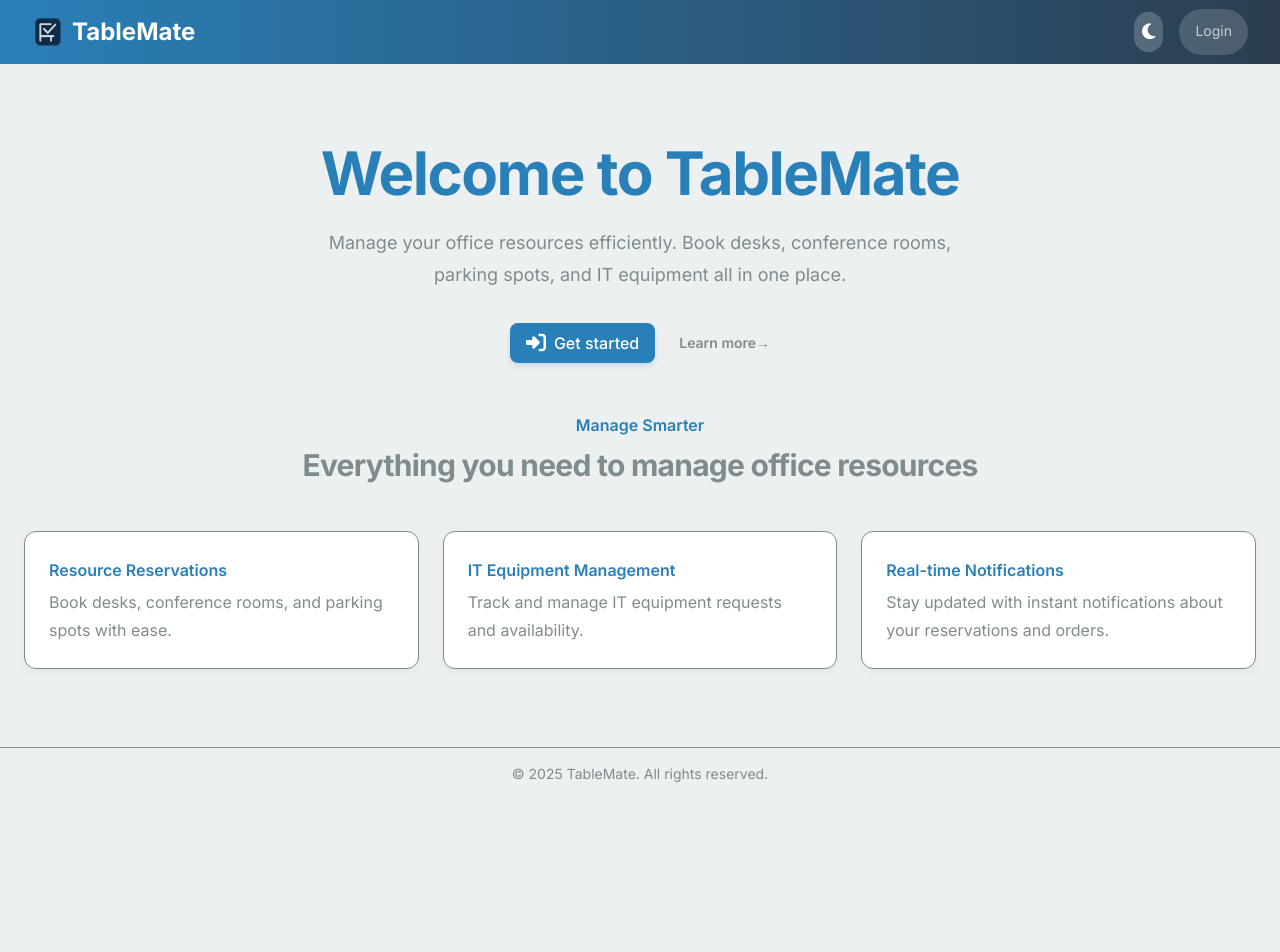
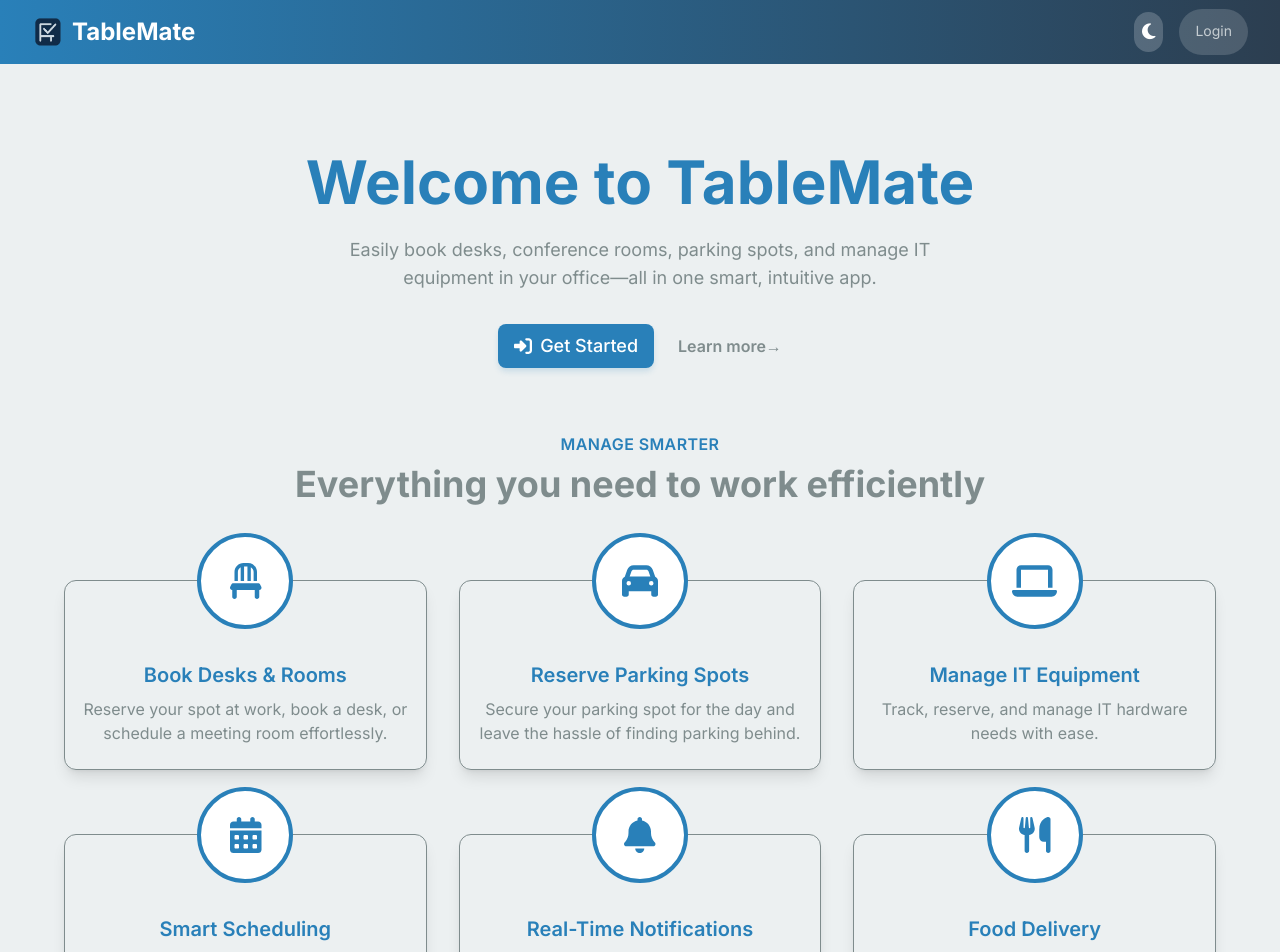
Before and after one commit to frogalo/tablemate, a Next.js app: page / in a window 1280 px wide. Shown: the top 952 px of the page. Before the commit the page ends 800 px from the top, so only its background shows below. Built offline with nearby package versions, Linux system fonts and the light colour scheme.

Commit message:
homepage redesign

```diff
--- a/src/app/page.js
+++ b/src/app/page.js
@@ -1,71 +1,165 @@
 "use client";
 
 import Link from "next/link";
-import '@fortawesome/fontawesome-free/css/all.min.css';
+import { FontAwesomeIcon } from "@fortawesome/react-fontawesome";
+import {
+    faCalendarAlt,
+    faChair,
+    faCar,
+    faLaptop,
+    faBell,
+    faSignInAlt,
+    faUtensils, // New icon for Food Delivery
+} from "@fortawesome/free-solid-svg-icons";
+import "@fortawesome/fontawesome-free/css/all.min.css";
 
 export default function Home() {
     return (
-        <div className="h-full flex flex-col justify-center">
+        <div className="flex flex-col justify-center bg-light">
             {/* Hero Section */}
-            <div className="text-center mb-12">
-                <h1 className="text-4xl font-bold tracking-tight text-primary sm:text-6xl mb-6">
+            <header className="text-center py-16 px-4">
+                <h1 className="text-4xl sm:text-6xl font-bold text-primary mb-6">
                     Welcome to TableMate
                 </h1>
-                <p className="text-lg leading-8 text-neutral max-w-2xl mx-auto">
-                    Manage your office resources efficiently. Book desks, conference rooms,
-                    parking spots, and IT equipment all in one place.
+                <p className="max-w-2xl mx-auto text-lg text-neutral mb-8">
+                    Easily book desks, conference rooms, parking spots, and manage IT
+                    equipment in your office—all in one smart, intuitive app.
                 </p>
-                <div className="mt-8 flex items-center justify-center gap-x-6">
-                    <Link href="/login" className="btn-primary inline-flex items-center">
-                        <i className="fa fa-sign-in-alt text-xl mr-2"></i>
-                        Get started
+                <div className="flex justify-center items-center gap-6">
+                    <Link
+                        href="/login"
+                        className="btn-primary inline-flex items-center px-6 py-3 text-lg rounded-lg"
+                    >
+                        <FontAwesomeIcon icon={faSignInAlt} className="mr-2" />
+                        Get Started
                     </Link>
-                    <Link href="/about" className="text-sm font-semibold leading-6 text-neutral inline-flex items-center">
+                    <Link
+                        href="/about"
+                        className="inline-flex items-center text-neutral font-semibold text-base"
+                    >
                         Learn more <span aria-hidden="true">→</span>
                     </Link>
                 </div>
+            </header>
+
+            <div className="max-w-4xl mx-auto text-center mb-12">
+                <h2 className="text-base font-semibold text-primary uppercase tracking-wide">
+                    Manage Smarter
+                </h2>
+                <p className="mt-2 mb-7 text-3xl sm:text-4xl font-bold text-neutral">
+                    Everything you need to work efficiently
+                </p>
             </div>
 
-            {/* Feature Grid */}
-            <div className="mx-auto w-full">
-                <div className="text-center mb-12">
-                    <h2 className="text-base font-semibold leading-7 text-primary">
-                        Manage Smarter
-                    </h2>
-                    <p className="mt-2 text-3xl font-bold tracking-tight text-neutral">
-                        Everything you need to manage office resources
-                    </p>
+            <div className="max-w-6xl mx-auto grid grid-cols-1 md:grid-cols-2 lg:grid-cols-3 gap-8">
+                {/* Feature 1: Book Desks & Rooms */}
+                <div className="relative bg-card-bg rounded-xl border border-card-border shadow-lg overflow-visible transition transform hover:scale-105 duration-300 mb-8">
+                    <div className="absolute -top-12 left-1/2 transform -translate-x-1/2">
+                        <div className="w-24 h-24 rounded-full border-4 border-primary bg-white flex items-center justify-center">
+                            <FontAwesomeIcon icon={faChair} className="text-4xl text-primary" />
+                        </div>
+                    </div>
+                    <div className="pt-20 pb-6 px-4 text-center">
+                        <h3 className="text-xl font-semibold text-primary mb-2">
+                            Book Desks &amp; Rooms
+                        </h3>
+                        <p className="text-neutral text-sm sm:text-base">
+                            Reserve your spot at work, book a desk, or schedule a meeting room
+                            effortlessly.
+                        </p>
+                    </div>
                 </div>
-                <dl className="grid grid-cols-1 gap-6 lg:grid-cols-3">
-                    {/* Feature 1 */}
-                    <div className="card">
-                        <dt className="text-base font-semibold leading-7 text-primary">
-                            Resource Reservations
-                        </dt>
-                        <dd className="mt-1 text-base leading-7 text-neutral">
-                            Book desks, conference rooms, and parking spots with ease.
-                        </dd>
+
+                {/* Feature 2: Reserve Parking Spots */}
+                <div className="relative bg-card-bg rounded-xl border border-card-border shadow-lg overflow-visible transition transform hover:scale-105 duration-300 mb-8">
+                    <div className="absolute -top-12 left-1/2 transform -translate-x-1/2">
+                        <div className="w-24 h-24 rounded-full border-4 border-primary bg-white flex items-center justify-center">
+                            <FontAwesomeIcon icon={faCar} className="text-4xl text-primary" />
+                        </div>
                     </div>
-                    {/* Feature 2 */}
-                    <div className="card">
-                        <dt className="text-base font-semibold leading-7 text-primary">
-                            IT Equipment Management
-                        </dt>
-                        <dd className="mt-1 text-base leading-7 text-neutral">
-                            Track and manage IT equipment requests and availability.
-                        </dd>
+                    <div className="pt-20 pb-6 px-4 text-center">
+                        <h3 className="text-xl font-semibold text-primary mb-2">
+                            Reserve Parking Spots
+                        </h3>
+                        <p className="text-neutral text-sm sm:text-base">
+                            Secure your parking spot for the day and leave the hassle of finding
+                            parking behind.
+                        </p>
                     </div>
-                    {/* Feature 3 */}
-                    <div className="card">
-                        <dt className="text-base font-semibold leading-7 text-primary">
-                            Real-time Notifications
-                        </dt>
-                        <dd className="mt-1 text-base leading-7 text-neutral">
-                            Stay updated with instant notifications about your reservations
-                            and orders.
-                        </dd>
+                </div>
+
+                {/* Feature 3: Manage IT Equipment */}
+                <div className="relative bg-card-bg rounded-xl border border-card-border shadow-lg overflow-visible transition transform hover:scale-105 duration-300 mb-8">
+                    <div className="absolute -top-12 left-1/2 transform -translate-x-1/2">
+                        <div className="w-24 h-24 rounded-full border-4 border-primary bg-white flex items-center justify-center">
+                            <FontAwesomeIcon icon={faLaptop} className="text-4xl text-primary" />
+                        </div>
                     </div>
-                </dl>
+                    <div className="pt-20 pb-6 px-4 text-center">
+                        <h3 className="text-xl font-semibold text-primary mb-2">
+                            Manage IT Equipment
+                        </h3>
+                        <p className="text-neutral text-sm sm:text-base">
+                            Track, reserve, and manage IT hardware needs with ease.
+                        </p>
+                    </div>
+                </div>
+
+                {/* Feature 4: Smart Scheduling */}
+                <div className="relative bg-card-bg rounded-xl border border-card-border shadow-lg overflow-visible transition transform hover:scale-105 duration-300 mb-8">
+                    <div className="absolute -top-12 left-1/2 transform -translate-x-1/2">
+                        <div className="w-24 h-24 rounded-full border-4 border-primary bg-white flex items-center justify-center">
+                            <FontAwesomeIcon
+                                icon={faCalendarAlt}
+                                className="text-4xl text-primary"
+                            />
+                        </div>
+                    </div>
+                    <div className="pt-20 pb-6 px-4 text-center">
+                        <h3 className="text-xl font-semibold text-primary mb-2">
+                            Smart Scheduling
+                        </h3>
+                        <p className="text-neutral text-sm sm:text-base">
+                            View your upcoming reservations and orders in one convenient
+                            dashboard.
+                        </p>
+                    </div>
+                </div>
+
+                {/* Feature 5: Real-Time Notifications */}
+                <div className="relative bg-card-bg rounded-xl border border-card-border shadow-lg overflow-visible transition transform hover:scale-105 duration-300 mb-8">
+                    <div className="absolute -top-12 left-1/2 transform -translate-x-1/2">
+                        <div className="w-24 h-24 rounded-full border-4 border-primary bg-white flex items-center justify-center">
+                            <FontAwesomeIcon icon={faBell} className="text-4xl text-primary" />
+                        </div>
+                    </div>
+                    <div className="pt-20 pb-6 px-4 text-center">
+                        <h3 className="text-xl font-semibold text-primary mb-2">
+                            Real-Time Notifications
+                        </h3>
+                        <p className="text-neutral text-sm sm:text-base">
+                            Get instant updates about your reservations and orders.
+                        </p>
+                    </div>
+                </div>
+
+                {/* Feature 6: Food Delivery */}
+                <div className="relative bg-card-bg rounded-xl border border-card-border shadow-lg overflow-visible transition transform hover:scale-105 duration-300 mb-8">
+                    <div className="absolute -top-12 left-1/2 transform -translate-x-1/2">
+                        <div className="w-24 h-24 rounded-full border-4 border-primary bg-white flex items-center justify-center">
+                            <FontAwesomeIcon icon={faUtensils} className="text-4xl text-primary" />
+                        </div>
+                    </div>
+                    <div className="pt-20 pb-6 px-4 text-center">
+                        <h3 className="text-xl font-semibold text-primary mb-2">
+                            Food Delivery
+                        </h3>
+                        <p className="text-neutral text-sm sm:text-base">
+                            Enjoy meals and snacks delivered right to your desk quickly and
+                            conveniently.
+                        </p>
+                    </div>
+                </div>
             </div>
         </div>
     );
```
